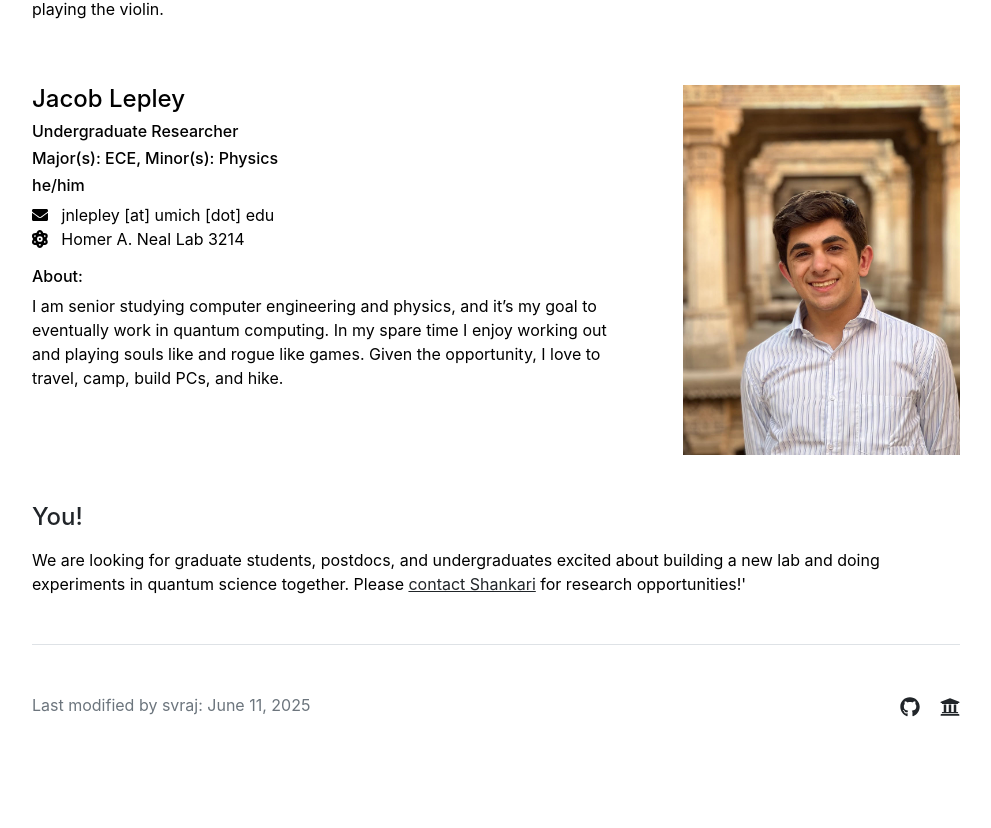
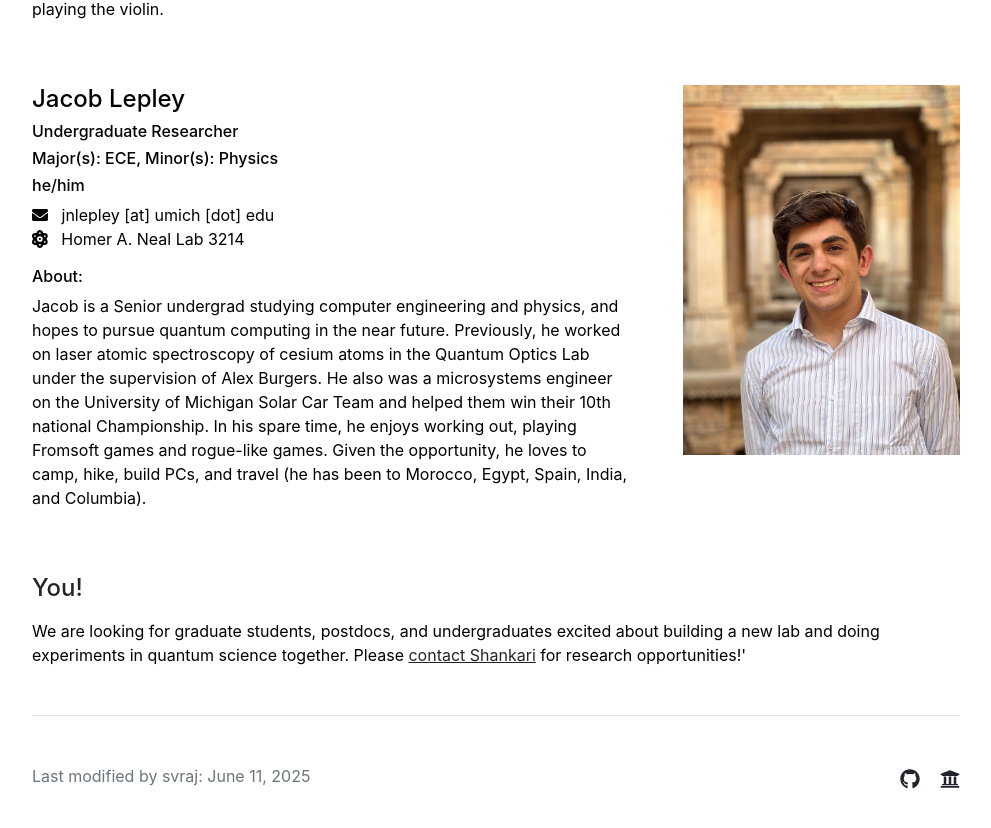
Before and after one commit to rajagopallab/rajagopallab.github.io, a Jekyll site: the page built from people.md, in a window 1280 px wide and 900 px high, scrolled down 2883 px. Shown: the top 828 px of the window, without its empty margins (144-1135 px from the left). Built offline with Jekyll 4.4.1, drawn with Linux system fonts in a browser that asks for light colours.

Commit message:
updating jacobs bio

```diff
--- a/_data/settings.yml
+++ b/_data/settings.yml
@@ -95,7 +95,7 @@ ug:
   email: 'jnlepley [at] umich [dot] edu',
   lab: 'Homer A. Neal Lab 3214' ,
   image: 'assets/img/jacoblepley.jpg',
-  about: 'I am senior studying computer engineering and physics, and it’s my goal to eventually work in quantum computing. In my spare time I enjoy working out and playing souls like and rogue like games. Given the opportunity, I love to travel, camp, build PCs, and hike. ',
+  about: 'Jacob is a Senior undergrad studying computer engineering and physics, and hopes to pursue quantum computing in the near future. Previously, he worked on laser atomic spectroscopy of cesium atoms in the Quantum Optics Lab under the supervision of Alex Burgers. He also was a microsystems engineer on the University of Michigan Solar Car Team and helped them win their 10th national Championship. In his spare time, he enjoys working out, playing Fromsoft games and rogue-like games. Given the opportunity, he loves to camp, hike, build PCs, and travel (he has been to Morocco, Egypt, Spain, India, and Columbia).',
   url: 'jacob-lepley',
 }
 #- {name: 'Lab Technician',
```
